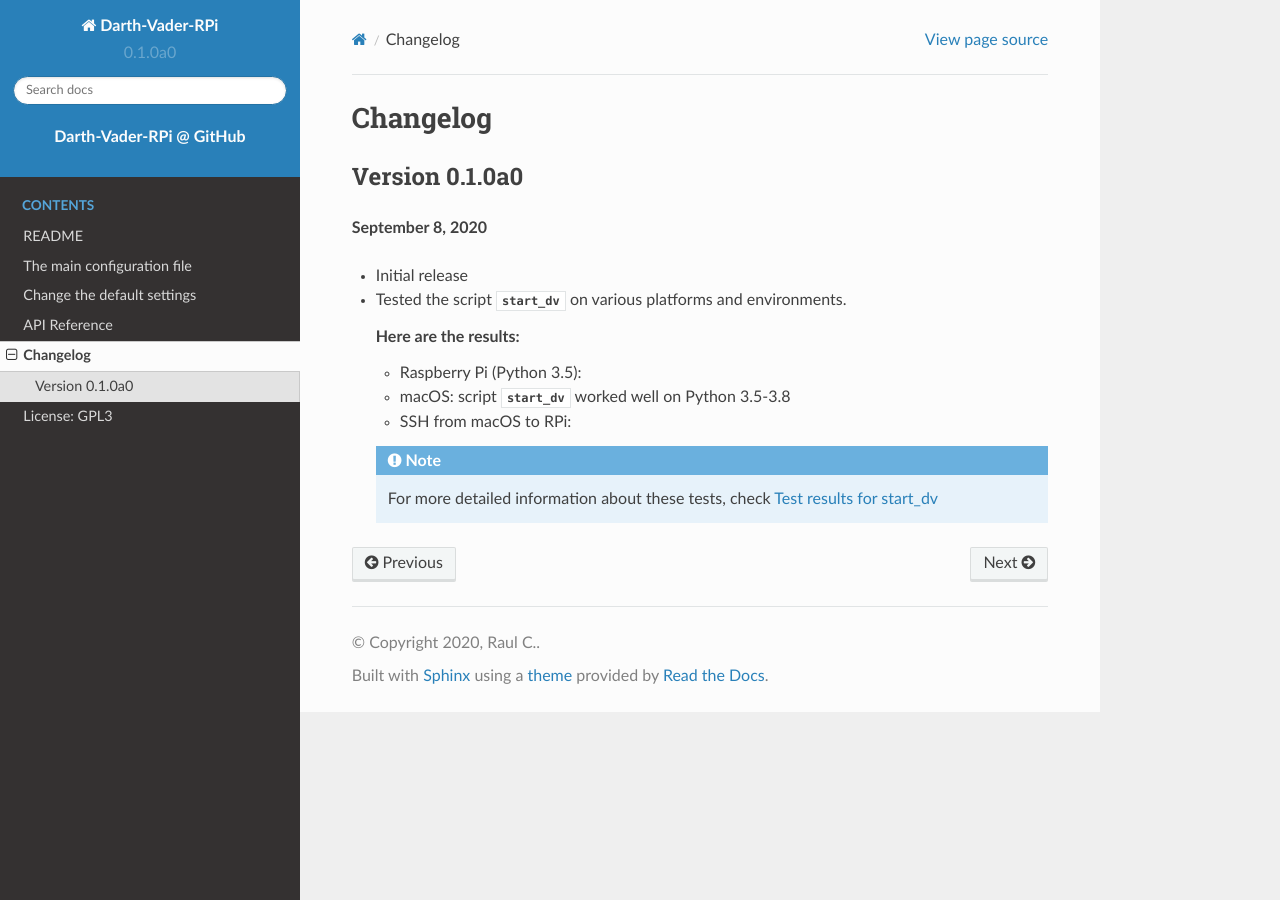
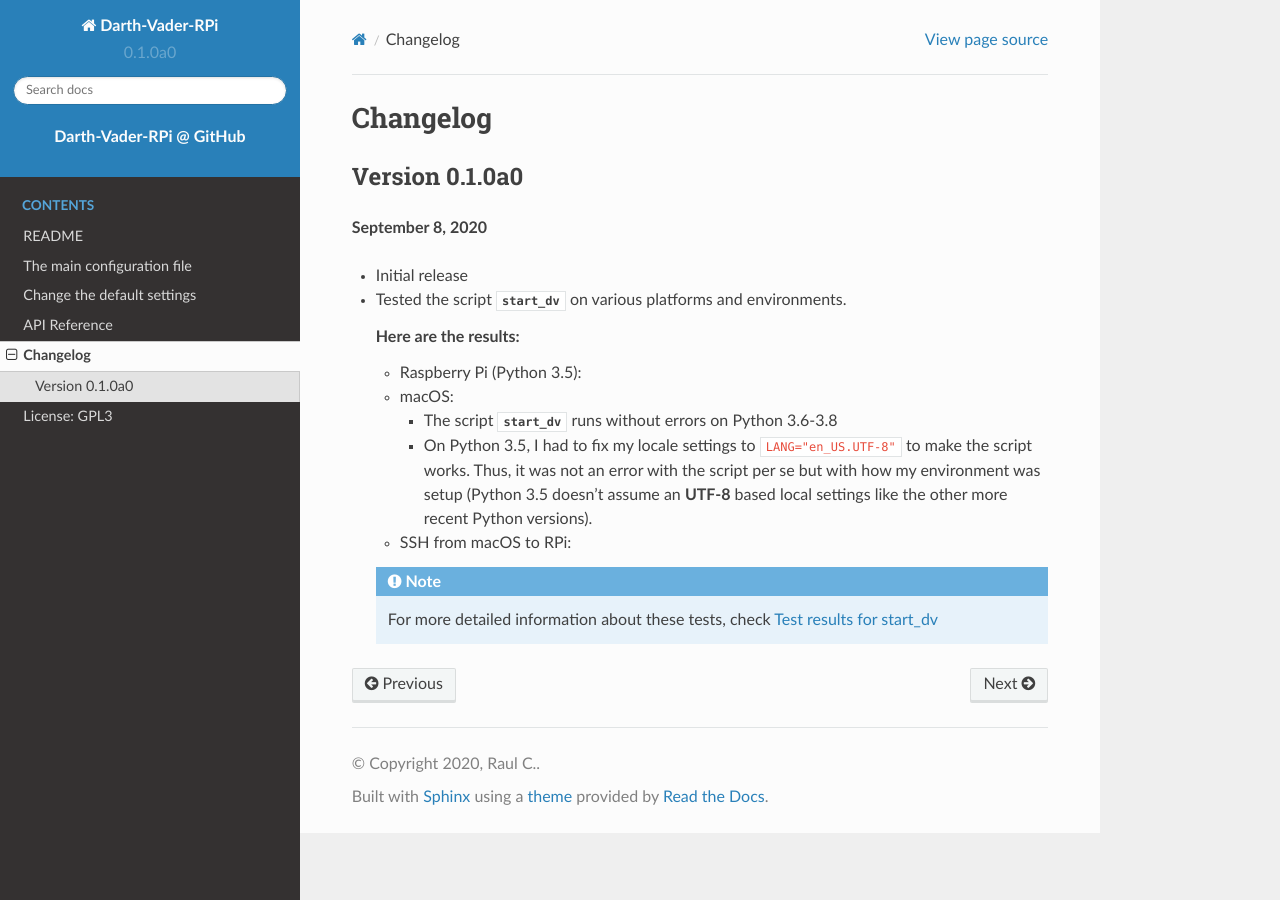
Before and after one commit to raul23/Darth-Vader-RPi, a Sphinx documentation site: the page built from docs/changelog.rst, in a window 1280 px wide. Built offline with Sphinx 7.4.7 and the Read the Docs theme 2.0.0, drawn with Linux system fonts in a browser that asks for light colours.

Commit message:
Update doc

```diff
--- a/docs/changelog.rst
+++ b/docs/changelog.rst
@@ -15,7 +15,15 @@ Version 0.1.0a0
 
   * Raspberry Pi (Python 3.5):
 
-  * macOS: script :mod:`start_dv` worked well on Python 3.5-3.8
+  * macOS:
+
+    * The script :mod:`start_dv` runs without errors on Python 3.6-3.8
+
+    * On Python 3.5, I had to fix my locale settings to ``LANG="en_US.UTF-8"``
+      to make the script works. Thus, it was not an error with the script per
+      se but with how my environment was setup (Python 3.5 doesn't assume an
+      **UTF-8** based local settings like the other more recent Python
+      versions).
 
   * SSH from macOS to RPi:
 
```
